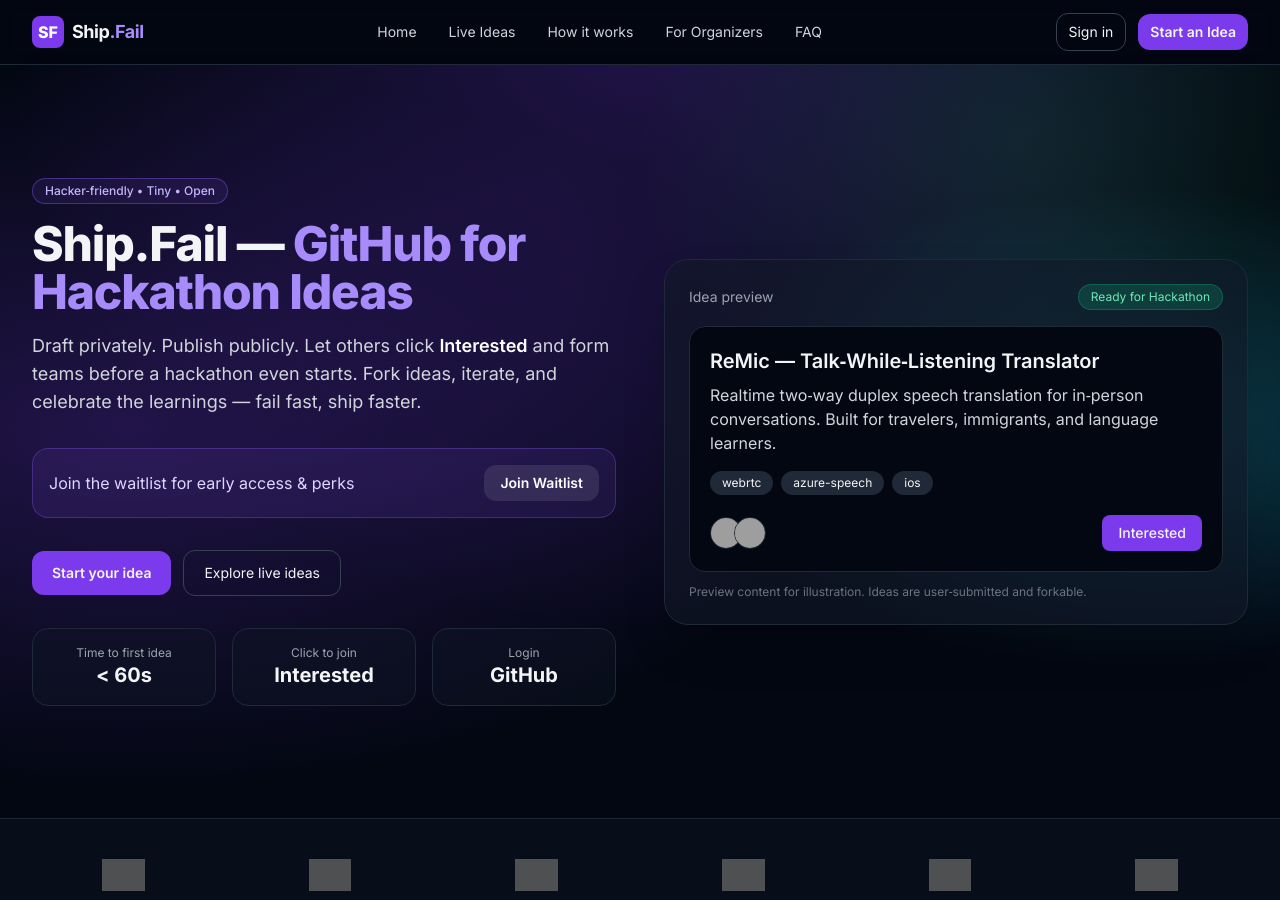
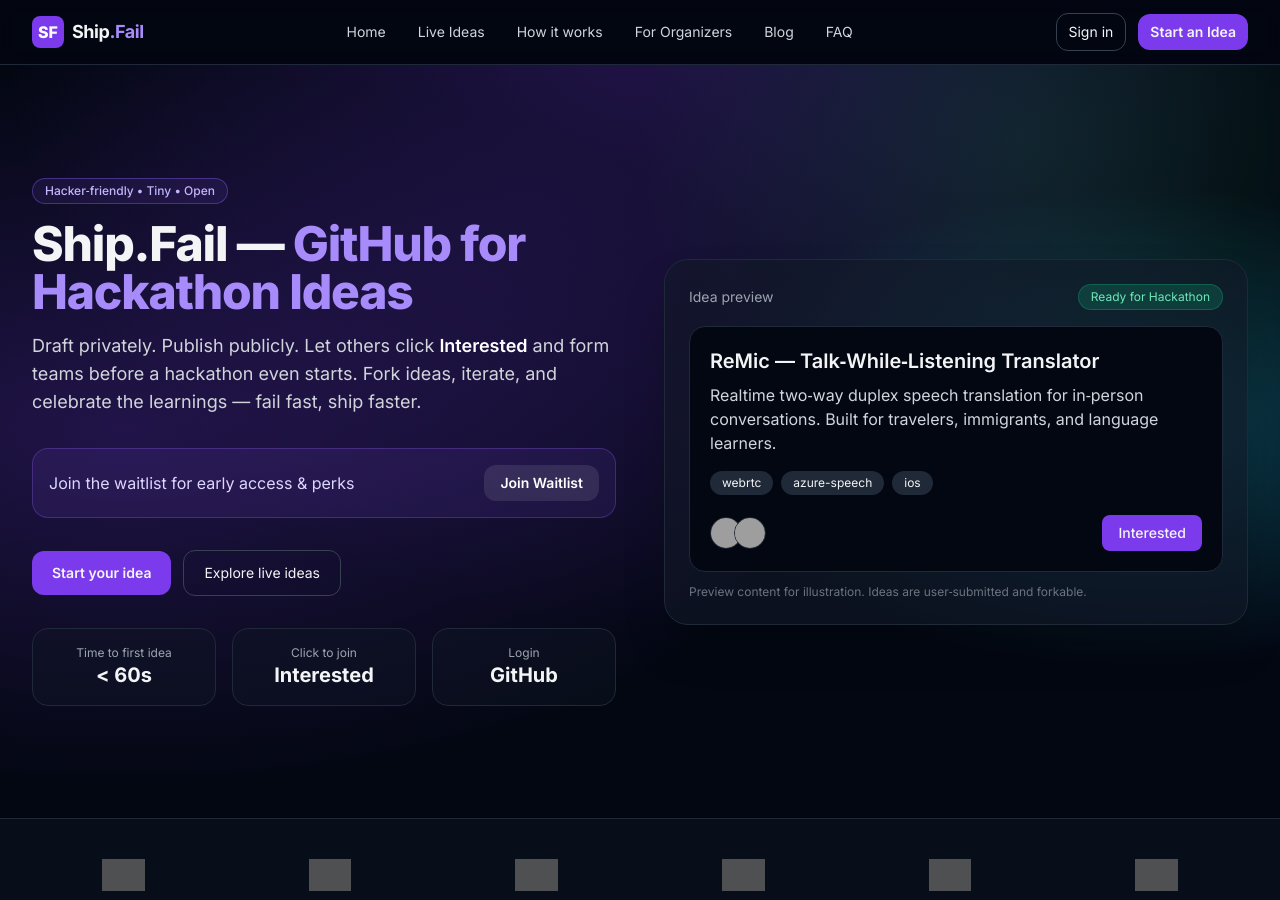
Before and after one commit to ShipFail/ship.fail, a Jekyll site: the page docs/index.html, which Jekyll copies as it is, in a window 1280 px wide and 900 px high. Built offline with Jekyll 4.4.1, drawn with Linux system fonts in a browser that asks for light colours; nearby versions of some CDN libraries; grey boxes are pictures that could not be loaded.

Commit message:
feat: add Blog link to navigation menu for improved accessibility

```diff
--- a/docs/index.html
+++ b/docs/index.html
@@ -32,6 +32,7 @@
           <a href="#ideas" class="hover:text-white text-gray-300">Live Ideas</a>
           <a href="#how" class="hover:text-white text-gray-300">How it works</a>
           <a href="#organizers" class="hover:text-white text-gray-300">For Organizers</a>
+          <a href="/blog/" class="hover:text-white text-gray-300">Blog</a>
           <a href="#faq" class="hover:text-white text-gray-300">FAQ</a>
         </div>
         <div class="flex items-center gap-3">
@@ -50,6 +51,7 @@
         <a href="#ideas" class="block rounded px-3 py-2 text-base text-gray-300 hover:bg-gray-800">Live Ideas</a>
         <a href="#how" class="block rounded px-3 py-2 text-base text-gray-300 hover:bg-gray-800">How it works</a>
         <a href="#organizers" class="block rounded px-3 py-2 text-base text-gray-300 hover:bg-gray-800">For Organizers</a>
+        <a href="/blog/" class="block rounded px-3 py-2 text-base text-gray-300 hover:bg-gray-800">Blog</a>
         <a href="#faq" class="block rounded px-3 py-2 text-base text-gray-300 hover:bg-gray-800">FAQ</a>
       </div>
     </div>
```
